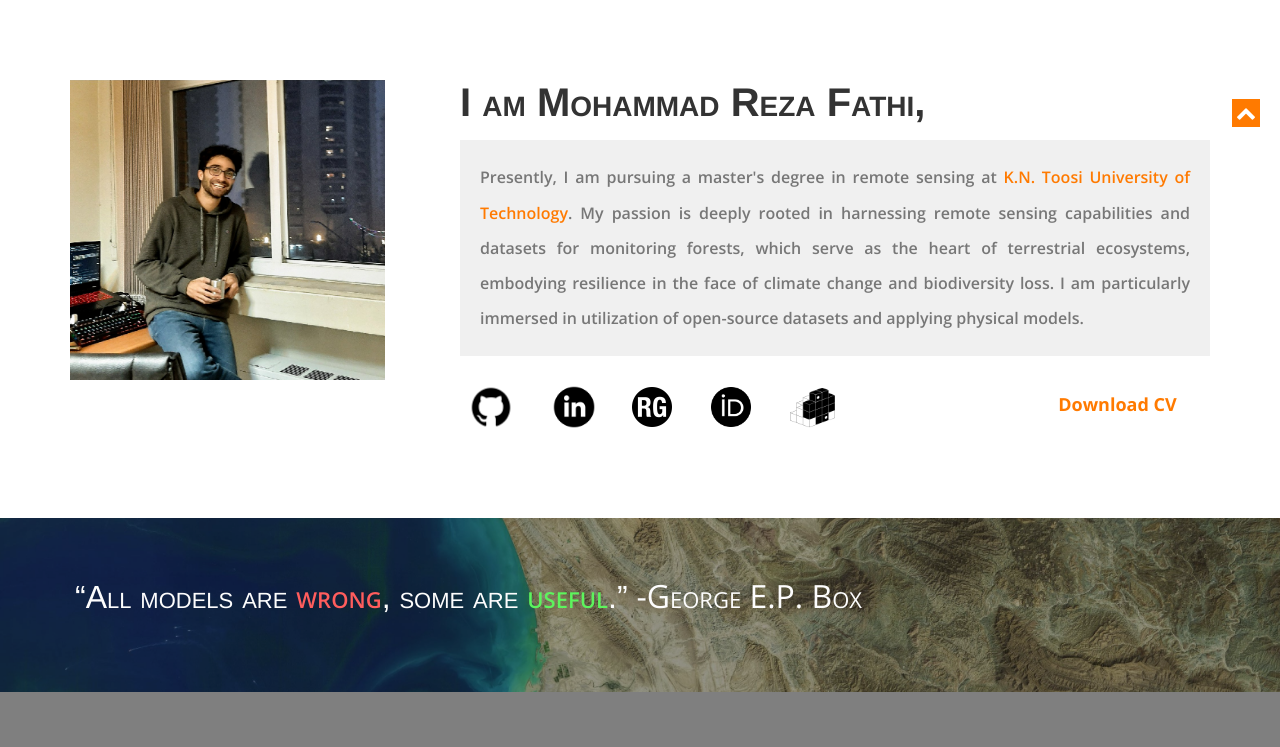
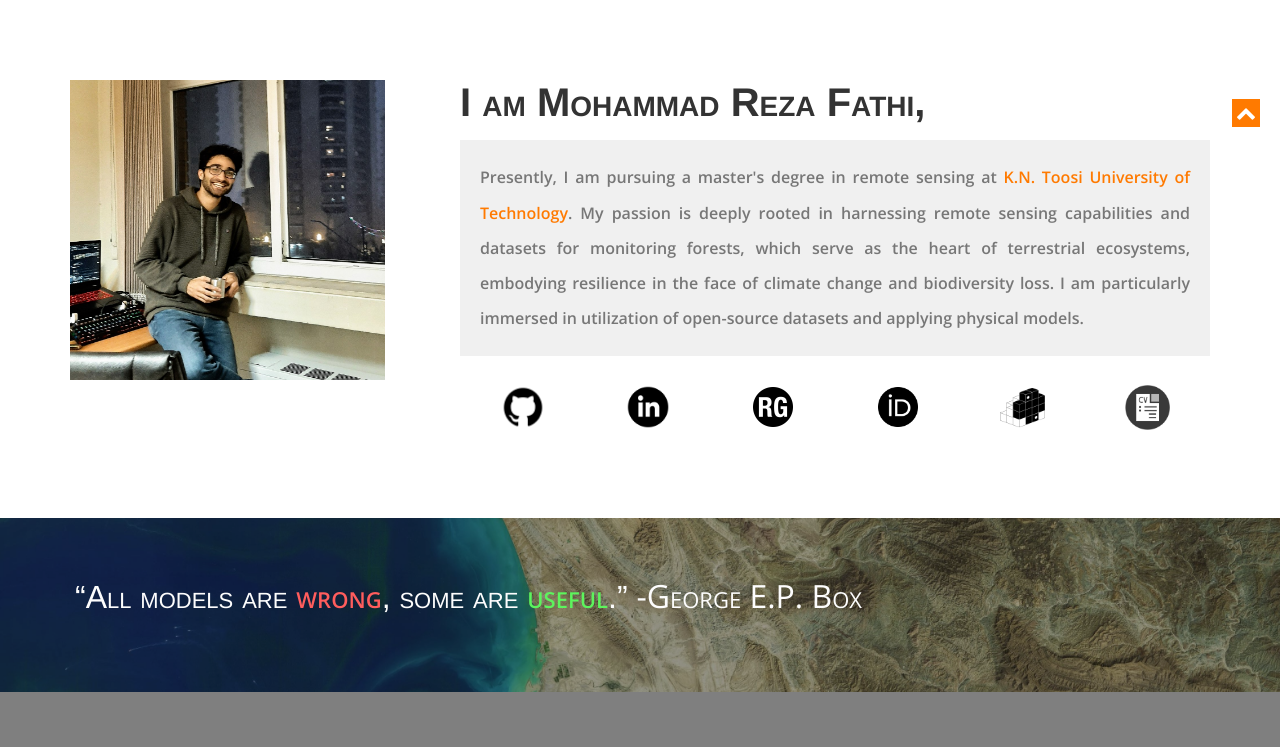
Before and after one commit to mmadrz/mmadrz.github.io, a plain HTML site: page index.html in a window 1280 px wide. Shown: the part 653-1400 px from the top of the page. Drawn offline with nearby package versions, Linux system fonts and the light colour scheme.

Commit message:
update AboutMe

```diff
--- a/index.html
+++ b/index.html
@@ -75,7 +75,7 @@
   <div class="container">
     <div class="row">
       <!-- item -->
-      <div class="col-md-4 tileBox"> <img src="images/Me.png" alt="me" style="width: 315px; height: 300px;"/> </div>
+      <div class="col-md-4 tileBox"> <img src="images/Me.jpg" alt="me" style="width: 315px; height: 300px;"/> </div>
 
       <div class="col-md-8 tileBox">
         <div class="txtHead">
@@ -92,15 +92,30 @@
         <br> <!-- Add an empty space-->
 
 
-        <!-- Social Media and Links -->
-        <a href="https://github.com/mmadrz" target="_blank"><img src="images/github_logo.png" alt="GitHub" style="width: 62px; height: 62px; margin-right: 23px;"></a>
-        <a href="https://www.linkedin.com/in/fathi-mohammadreza/" target="_blank"><img src="images/linkedin_logo.png" alt="LinkedIn" style="width: 50px; height: 50px; margin-right: 30px;"></a>
-        <a href="https://www.researchgate.net/profile/Mohammadreza-Fathi-4" target="_blank"><img src="images/researchgate_logo.png" alt="ResearchGate" style="width: 40px; height: 40px; margin-right: 35px;"></a>
-        <a href="https://orcid.org/0009-0008-3766-2987" target="_blank"><img src="images/orcid_logo.png" alt="ResearchGate" style="width: 40px; height: 40px; margin-right: 35px;"></a>
+        <table style="width: 100%;">
+          <tr>
+              <td style="width: 15%; text-align: center;">
+                  <a href="https://github.com/mmadrz" target="_blank"><img src="images/github_logo.png" alt="GitHub" style="width: 62px; height: 62px;"></a>
+              </td>
+              <td style="width: 15%; text-align: center;">
+                  <a href="https://www.linkedin.com/in/fathi-mohammadreza/" target="_blank"><img src="images/linkedin_logo.png" alt="LinkedIn" style="width: 50px; height: 50px;"></a>
+              </td>
+              <td style="width: 15%; text-align: center;">
+                  <a href="https://www.researchgate.net/profile/Mohammadreza-Fathi-4" target="_blank"><img src="images/researchgate_logo.png" alt="ResearchGate" style="width: 40px; height: 40px;"></a>
+              </td>
+              <td style="width: 15%; text-align: center;">
+                  <a href="https://orcid.org/0009-0008-3766-2987" target="_blank"><img src="images/orcid_logo.png" alt="ORCID" style="width: 40px; height: 40px;"></a>
+              </td>
+              <td style="width: 15%; text-align: center;">
+                  <a href="https://pypi.org/user/mmadrz/" target="_blank"><img src="images/pypi_logo.png" alt="PyPI" style="width: 45px; height: 45px;"></a>
+              </td>
+              <td style="width: 15%; text-align: center;">
+                  <a href="PDFs\CV_MFathi.pdf" target="_blank"><img src="images/cv_logo.png" alt="PyPI" style="width: 45px; height: 45px;"></a>
+              </td>
+          </tr>
+      </table>
+        <!-- Download CV link -->
 
-        <a href="https://pypi.org/user/mmadrz/" target="_blank"><img src="images/pypi_logo.png" alt="PyPI" style="width: 45px; height: 45px; margin-right: 220px;""></a>
-        <!-- Download CV link -->
-        <a href="PDFs\CV_MFathi.pdf" download style="font-weight: 700; font-size: 18px;">Download CV</a>
       </div>
       <!-- end: -->
     </div>
@@ -305,7 +320,7 @@
         <table class="table">
           <thead>
             <tr>
-              <th colspan="2">Master's Degree</th>
+              <th colspan="2" style="background-color: #FF7A00;">Master's Degree</th>
             </tr>
           </thead>
           <tbody style="font-weight: 550; line-height: 2; text-align: justify; font-size: 14px;">
@@ -334,7 +349,7 @@
         <table class="table">
           <thead>
             <tr>
-              <th colspan="2">Bachelor's Degree</th>
+              <th colspan="2" style="background-color: #FF7A00;">Bachelor's Degree</th>
             </tr>
           </thead>
           <tbody style="font-weight: 550; line-height: 2; text-align: justify; font-size: 14px;">
@@ -360,7 +375,7 @@
         <table class="table">
           <thead>
             <tr>
-              <th colspan="2">Teacher Assistants</th>
+              <th colspan="2" style="background-color: #fca34f74;">Teacher Assistants</th>
             </tr>
           </thead>
           <tbody>
@@ -382,7 +397,7 @@
         <table class="table">
           <thead>
             <tr>
-              <th colspan="2">Projects & Work Experiences</th>
+              <th colspan="2" style="background-color: #fca34f74;">Projects & Work Experiences</th>
             </tr>
           </thead>
           <tbody>
@@ -404,7 +419,7 @@
         <table class="table">
           <thead>
             <tr>
-              <th colspan="2">Publications</th>
+              <th colspan="2" style="background-color: #fca34f74;">Publications</th>
             </tr>
           </thead>
           <tbody>
@@ -547,11 +562,10 @@
     </div>
     <div class="row mt-3">
       <!-- Dr. Hooman Latifi (Left) -->
-      <div class="col-md-6">
+      <div class="col-md-6"">
         <img src="images/HoonanLatifi.png" alt="Hooman Latifi" style="width: 330px; height: 200px;">
 
-        <h3 style="font-weight: 600; font-size: 18px;">Prof. Hooman Latifi</h3>
-
+        <h3 style="font-weight: 600; font-size: 18px">Prof. Hooman Latifi</h3>
         <table class="table">
           <tbody>
             <tr>
@@ -712,7 +726,7 @@
     <div class="row">
       <div class="col-md-0">
       </div>
-      <div class="col-md-5"> <span class="pull-left">Copyright 2022 | All Rights Reserved  -- Template by <a href="http://webThemez.com">WebThemez.com</a></span> </div>
+      <div class="col-md-5"> <span class="pull-left">Copyright 2023 | Template by <a href="http://webThemez.com">WebThemez.com</a></span> </div>
     </div>
     <!-- / .row -->
   </div>
```
Also changed, not shown: images/Me.jpg (added), images/Me.png (deleted), images/cv_logo.png (added).
